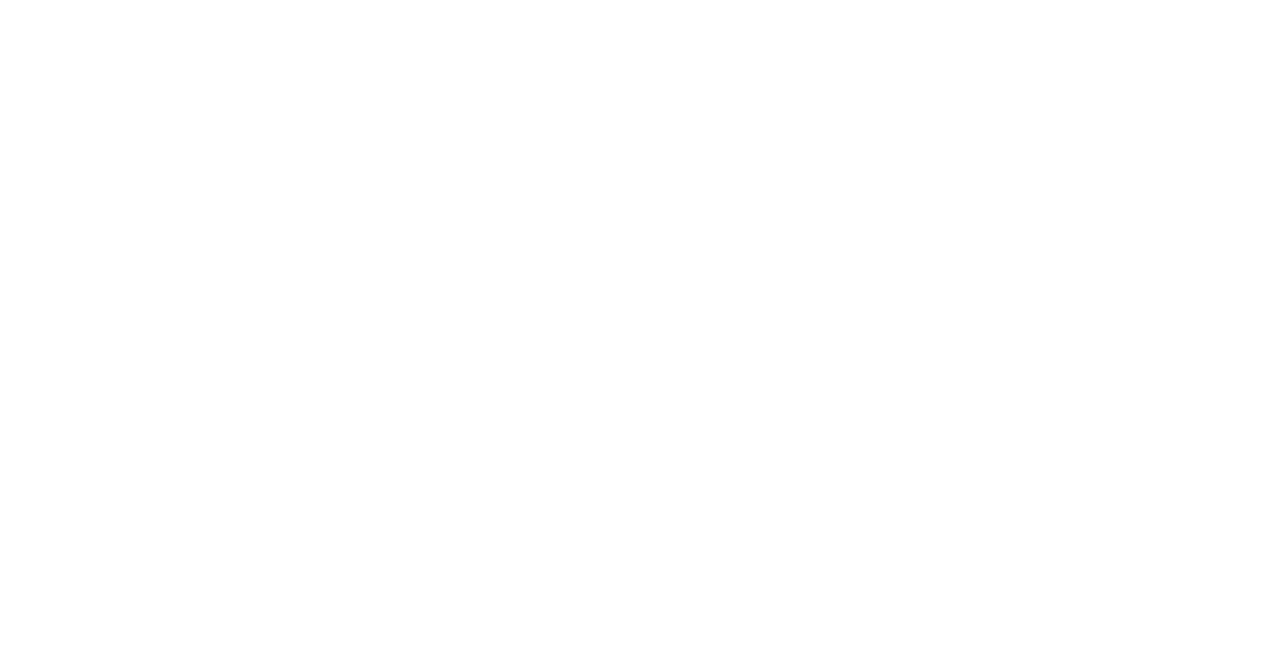
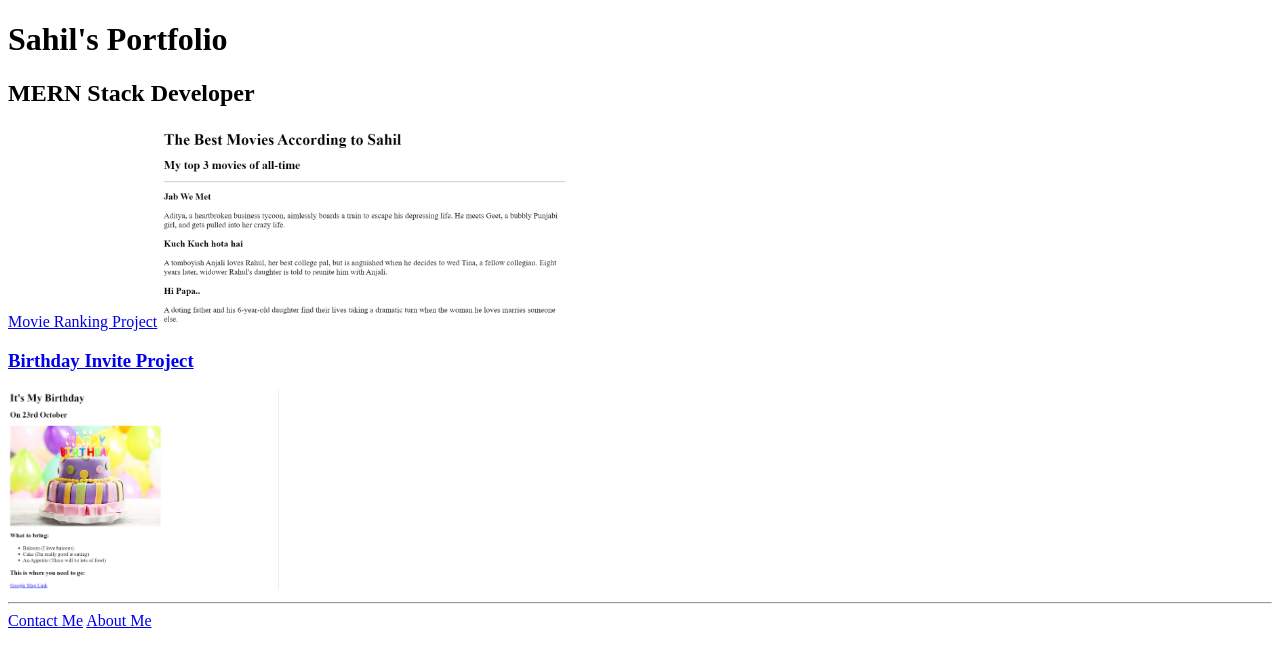
Before and after one commit to SahilRaghuvanshi/html-portfolio, a plain HTML site: page index.html in a window 1280 px wide. Drawn offline with Linux system fonts and the light colour scheme.

Commit message:
Update index.html

```diff
--- a/index.html
+++ b/index.html
@@ -1,15 +1,20 @@
-<!-- TODO 1: Create the HTML Boilerplate -->
+<!DOCTYPE html>
+<html lang="en">
+<head>
+    <meta charset="UTF-8">
+    <meta name="viewport" content="width=device-width, initial-scale=1.0">
+    <title>Portfolio Website</title>
+</head>
+<body>
+    <h1>Sahil's Portfolio</h1>
+    <h2>MERN Stack Developer</h2>
 
-<!-- TODO 2: Add Your previous projects' HTML into the public folder -->
-
-<!-- TODO 3: Take screenshots of your project previews and add the images to the images folder -->
-
-<!-- TODO 4: Add titles/subtitles etc. -->
-
-<!-- TODO 5: Add a link to the project pages -->
-
-<!-- TODO 6: Add images to show the project previews
-HINT for TODO 6: You can use the height attribute set to 200 to make the image smaller:
-https://developer.mozilla.org/en-US/docs/Web/HTML/Element/img#attr-height -->
-
-<!-- TODO 7: Add the Contact Me and About Me page links -->
+    <a href="public/movie-ranking.html">Movie Ranking Project</a></h3>
+    <img src="assets/images/movie_page.PNG" height="200"/>
+    <h3><a href="public/birthday-invite.html">Birthday Invite Project</a></h3>
+    <img src="assets/images/birthday_page.PNG" height="200"/>
+    <hr/>
+    <a href="public/contact.html">Contact Me</a>
+    <a href="public/about.html"> About Me</a>
+</body>
+</html>
```
